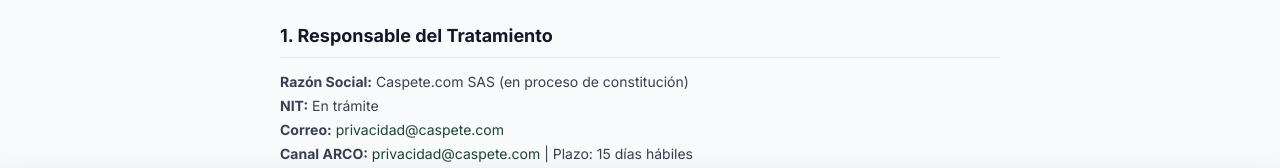
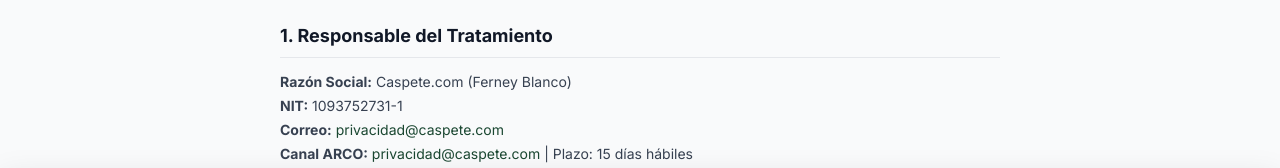
Before and after one commit to fercholink/CASPETE, a React (Vite) app in the folder frontend/: page /privacidad in a window 1280 px wide. Shown: the part 402-570 px from the top of the page. Built offline with nearby package versions, Linux system fonts and the light colour scheme; no server answers.

Commit message:
docs: actualizar Razon Social y NIT de Caspete en politicas de cumplimiento

```diff
--- a/frontend/src/pages/PrivacyPolicyPage.tsx
+++ b/frontend/src/pages/PrivacyPolicyPage.tsx
@@ -39,8 +39,8 @@
         </div>
 
         <Section title="1. Responsable del Tratamiento">
-          <p><strong>Razón Social:</strong> Caspete.com SAS (en proceso de constitución)</p>
-          <p><strong>NIT:</strong> En trámite</p>
+          <p><strong>Razón Social:</strong> Caspete.com (Ferney Blanco)</p>
+          <p><strong>NIT:</strong> 1093752731-1</p>
           <p><strong>Correo:</strong> <a href="mailto:privacidad@caspete.com" style={{ color: '#1a4731' }}>privacidad@caspete.com</a></p>
           <p><strong>Canal ARCO:</strong> <a href="mailto:privacidad@caspete.com" style={{ color: '#1a4731' }}>privacidad@caspete.com</a> | Plazo: 15 días hábiles</p>
         </Section>
--- a/frontend/src/pages/TermsOfServicePage.tsx
+++ b/frontend/src/pages/TermsOfServicePage.tsx
@@ -41,7 +41,7 @@
         <Section title="1. Relación Contractual y Aceptación">
           <p>
             El presente documento constituye un contrato legalmente vinculante entre usted (en adelante, el "Usuario")
-            y <strong>Caspete.com SAS</strong> (en proceso de constitución), que regula el uso de la plataforma web,
+            y <strong>Caspete.com</strong> (representado por Ferney Blanco, NIT 1093752731-1), que regula el uso de la plataforma web,
             aplicaciones móviles, APIs y servicios de software de Caspete.
           </p>
           <p>
```
